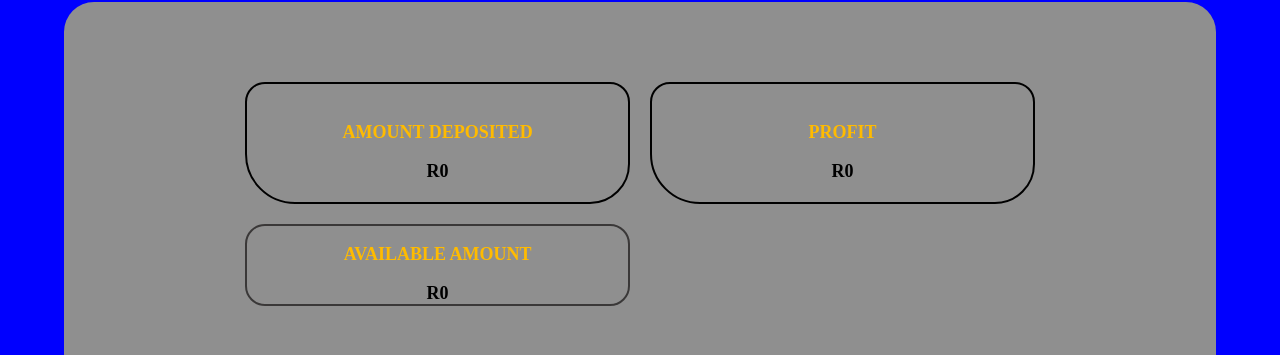
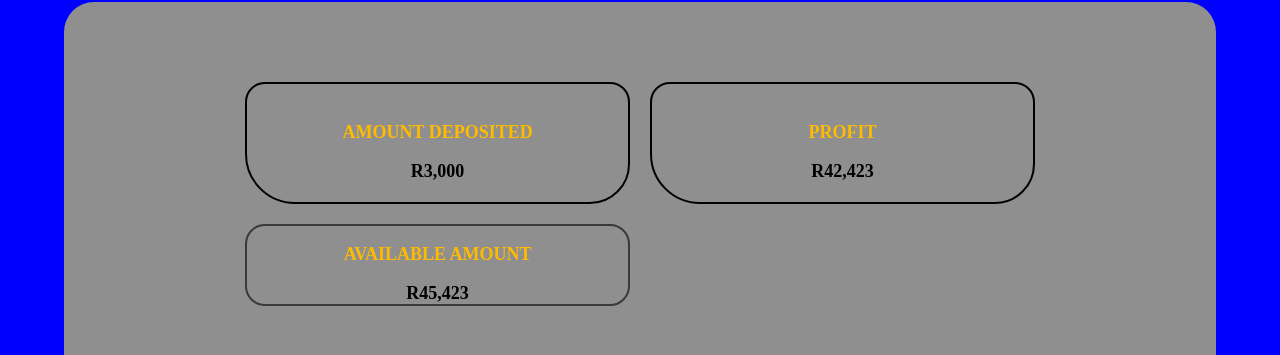
Before and after one commit to oficialbinary/TRADE, a plain HTML site: page pay.html in a window 1280 px wide. Shown: the part 140-495 px from the top of the page. Drawn offline with nearby package versions, Linux system fonts and the light colour scheme.

Commit message:
Update pay.html

```diff
--- a/pay.html
+++ b/pay.html
@@ -50,17 +50,17 @@
     <div class="main-board">
       <div class="depo minib">
         <p class="c-title">AMOUNT DEPOSITED</p>
-        R0
+        R3,000
       </div>
 
       <div class="bon minib">
         <p class="c-title">PROFIT</p>
-        R0
+        R42,423
       </div>
 
       <div class="tots">
         <p class="c-title">AVAILABLE AMOUNT</p>
-        R0
+        R45,423
       </div>
     </div>
 
```
